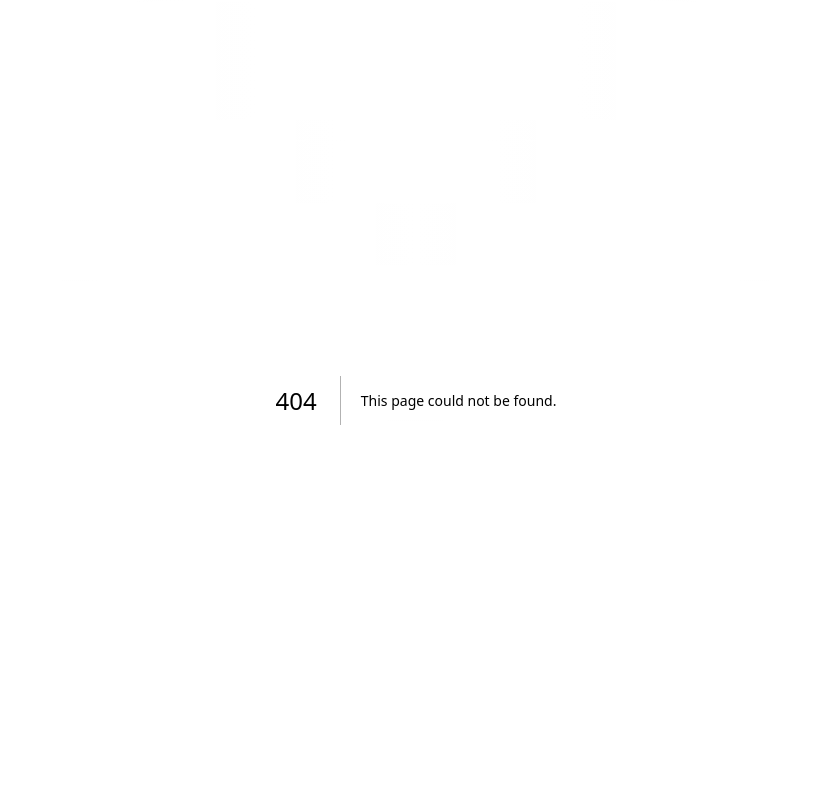
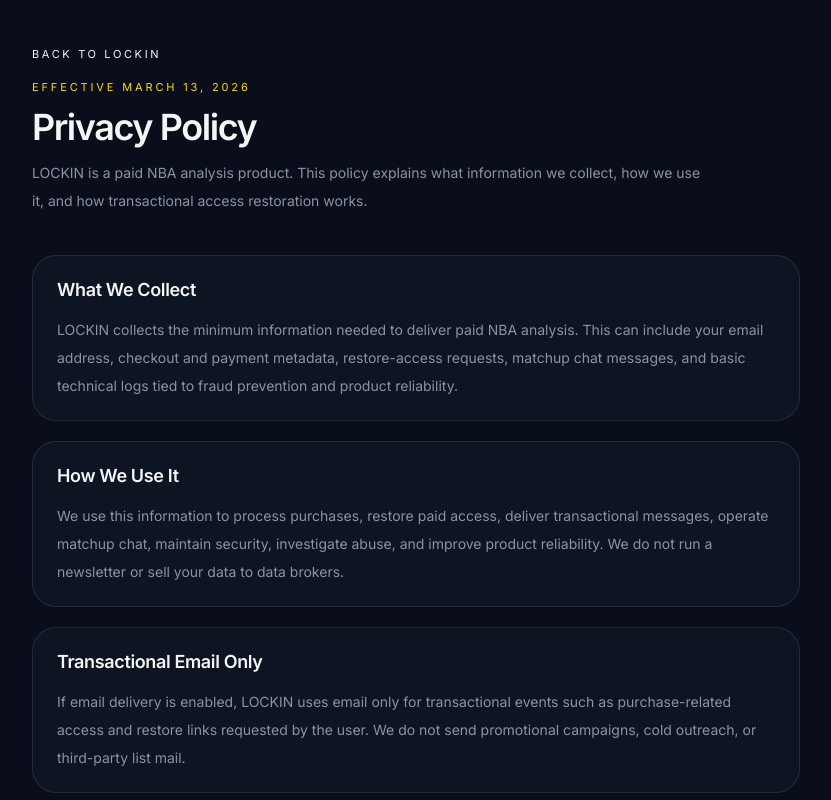
Before and after one commit to aytzey/LockInNBA, a Next.js app: page /privacy in a window 1280 px wide. Before the commit this address had no page. Shown: the top 800 px of the page, without its empty margins (224-1055 px from the left). Built offline with nearby package versions, Linux system fonts and the light colour scheme.

Commit message:
Add public legal pages

```diff
--- /dev/null
+++ b/src/app/privacy/page.tsx
@@ -0,0 +1,79 @@
+import type { Metadata } from "next";
+import Link from "next/link";
+
+export const metadata: Metadata = {
+  title: "LOCKIN | Privacy Policy",
+  description: "Privacy policy for LOCKIN transactional access, payment, and matchup chat flows.",
+};
+
+const sections = [
+  {
+    title: "What We Collect",
+    body:
+      "LOCKIN collects the minimum information needed to deliver paid NBA analysis. This can include your email address, checkout and payment metadata, restore-access requests, matchup chat messages, and basic technical logs tied to fraud prevention and product reliability.",
+  },
+  {
+    title: "How We Use It",
+    body:
+      "We use this information to process purchases, restore paid access, deliver transactional messages, operate matchup chat, maintain security, investigate abuse, and improve product reliability. We do not run a newsletter or sell your data to data brokers.",
+  },
+  {
+    title: "Transactional Email Only",
+    body:
+      "If email delivery is enabled, LOCKIN uses email only for transactional events such as purchase-related access and restore links requested by the user. We do not send promotional campaigns, cold outreach, or third-party list mail.",
+  },
+  {
+    title: "Payments",
+    body:
+      "LOCKIN does not process wagers. Payment providers may collect and process billing details required to complete digital purchases. We store only the local records needed to grant access and verify paid entitlements.",
+  },
+  {
+    title: "Retention",
+    body:
+      "We retain operational records only as long as reasonably necessary for access restoration, fraud review, support, accounting, and legal compliance. Records may be removed or anonymized when no longer needed.",
+  },
+  {
+    title: "Your Choices",
+    body:
+      "If you do not want to receive transactional messages, do not submit checkout or restore-access requests. If you believe an address was used incorrectly, contact us through the official LOCKIN site channel used for your purchase or access request.",
+  },
+];
+
+export default function PrivacyPage() {
+  return (
+    <main className="min-h-screen bg-[color:var(--court-black)] px-6 py-10 text-[color:var(--pure-white)] sm:px-8 lg:px-12">
+      <div className="mx-auto max-w-3xl space-y-10">
+        <div className="space-y-4">
+          <Link
+            href="/"
+            className="inline-flex text-[11px] uppercase tracking-[0.24em] text-[color:var(--silver-gray)] transition hover:text-[color:var(--pure-white)]"
+          >
+            Back to LOCKIN
+          </Link>
+          <div className="space-y-3">
+            <p className="text-[11px] uppercase tracking-[0.26em] text-[color:var(--gold)]">Effective March 13, 2026</p>
+            <h1 className="font-display text-3xl font-bold tracking-[-0.04em] sm:text-4xl">Privacy Policy</h1>
+            <p className="max-w-2xl text-sm leading-7 text-[color:var(--silver-gray)]">
+              LOCKIN is a paid NBA analysis product. This policy explains what information we collect, how we use it,
+              and how transactional access restoration works.
+            </p>
+          </div>
+        </div>
+
+        <div className="space-y-5">
+          {sections.map((section) => (
+            <section
+              key={section.title}
+              className="rounded-[24px] border border-[color:var(--line)] bg-[color:var(--panel)] px-5 py-5 sm:px-6"
+            >
+              <h2 className="font-display text-lg font-semibold tracking-[-0.02em] text-[color:var(--pure-white)]">
+                {section.title}
+              </h2>
+              <p className="mt-3 text-sm leading-7 text-[color:var(--silver-gray)]">{section.body}</p>
+            </section>
+          ))}
+        </div>
+      </div>
+    </main>
+  );
+}
--- /dev/null
+++ b/src/app/terms/page.tsx
@@ -0,0 +1,78 @@
+import type { Metadata } from "next";
+import Link from "next/link";
+
+export const metadata: Metadata = {
+  title: "LOCKIN | Terms",
+  description: "Terms for LOCKIN digital access, paid picks, and matchup chat.",
+};
+
+const sections = [
+  {
+    title: "Digital Product",
+    body:
+      "LOCKIN sells digital access to NBA analysis content, including a daily premium read and paid matchup chat sessions. Access is limited, revocable, and tied to the purchase flow described on the site.",
+  },
+  {
+    title: "No Sportsbook Or Wagering Service",
+    body:
+      "LOCKIN does not accept wagers, hold player funds, or operate as a sportsbook. Content is provided for informational and entertainment purposes only. Outcomes are never guaranteed.",
+  },
+  {
+    title: "Payments And Access",
+    body:
+      "Purchases grant access only to the specific digital entitlement purchased. Daily access restores are limited to valid paid access for the current eligible period. Match chat access and extra question packs apply only to the paid session they were purchased for.",
+  },
+  {
+    title: "User Responsibilities",
+    body:
+      "You are responsible for providing an accurate email address during checkout or restore requests, complying with applicable law in your jurisdiction, and using the product only for lawful personal purposes.",
+  },
+  {
+    title: "Availability",
+    body:
+      "We may change, suspend, or remove features to maintain reliability, security, or legal compliance. Live scores, lines, and AI outputs may be delayed, incomplete, or unavailable due to provider or network issues.",
+  },
+  {
+    title: "Responsible Gaming",
+    body:
+      "Do not treat LOCKIN content as financial, legal, or guaranteed betting advice. If you or someone you know has a gambling problem, call 1-800-GAMBLER.",
+  },
+];
+
+export default function TermsPage() {
+  return (
+    <main className="min-h-screen bg-[color:var(--court-black)] px-6 py-10 text-[color:var(--pure-white)] sm:px-8 lg:px-12">
+      <div className="mx-auto max-w-3xl space-y-10">
+        <div className="space-y-4">
+          <Link
+            href="/"
+            className="inline-flex text-[11px] uppercase tracking-[0.24em] text-[color:var(--silver-gray)] transition hover:text-[color:var(--pure-white)]"
+          >
+            Back to LOCKIN
+          </Link>
+          <div className="space-y-3">
+            <p className="text-[11px] uppercase tracking-[0.26em] text-[color:var(--gold)]">Effective March 13, 2026</p>
+            <h1 className="font-display text-3xl font-bold tracking-[-0.04em] sm:text-4xl">Terms Of Use</h1>
+            <p className="max-w-2xl text-sm leading-7 text-[color:var(--silver-gray)]">
+              These terms govern use of LOCKIN and the paid digital access products available on lockinpicks.com.
+            </p>
+          </div>
+        </div>
+
+        <div className="space-y-5">
+          {sections.map((section) => (
+            <section
+              key={section.title}
+              className="rounded-[24px] border border-[color:var(--line)] bg-[color:var(--panel)] px-5 py-5 sm:px-6"
+            >
+              <h2 className="font-display text-lg font-semibold tracking-[-0.02em] text-[color:var(--pure-white)]">
+                {section.title}
+              </h2>
+              <p className="mt-3 text-sm leading-7 text-[color:var(--silver-gray)]">{section.body}</p>
+            </section>
+          ))}
+        </div>
+      </div>
+    </main>
+  );
+}
--- a/src/components/RestoreAccess.tsx
+++ b/src/components/RestoreAccess.tsx
@@ -1,6 +1,7 @@
 "use client";
 
 import { useState } from "react";
+import Link from "next/link";
 import toast from "react-hot-toast";
 import { validateEmail, DAILY_TOKEN_KEY } from "./utils";
 
@@ -116,9 +117,18 @@
         ) : null}
       </div>
 
-      <p className="mx-auto max-w-3xl text-center text-[10px] leading-5 text-[color:var(--silver-gray)]">
-        {footerDisclaimer}
-      </p>
+      <div className="space-y-2 text-center">
+        <p className="mx-auto max-w-3xl text-[10px] leading-5 text-[color:var(--silver-gray)]">{footerDisclaimer}</p>
+        <div className="flex items-center justify-center gap-3 text-[10px] uppercase tracking-[0.22em] text-[color:var(--silver-gray)]">
+          <Link href="/privacy" className="transition hover:text-[color:var(--pure-white)]">
+            Privacy
+          </Link>
+          <span className="text-[color:var(--line-strong)]">/</span>
+          <Link href="/terms" className="transition hover:text-[color:var(--pure-white)]">
+            Terms
+          </Link>
+        </div>
+      </div>
     </footer>
   );
 }
```
